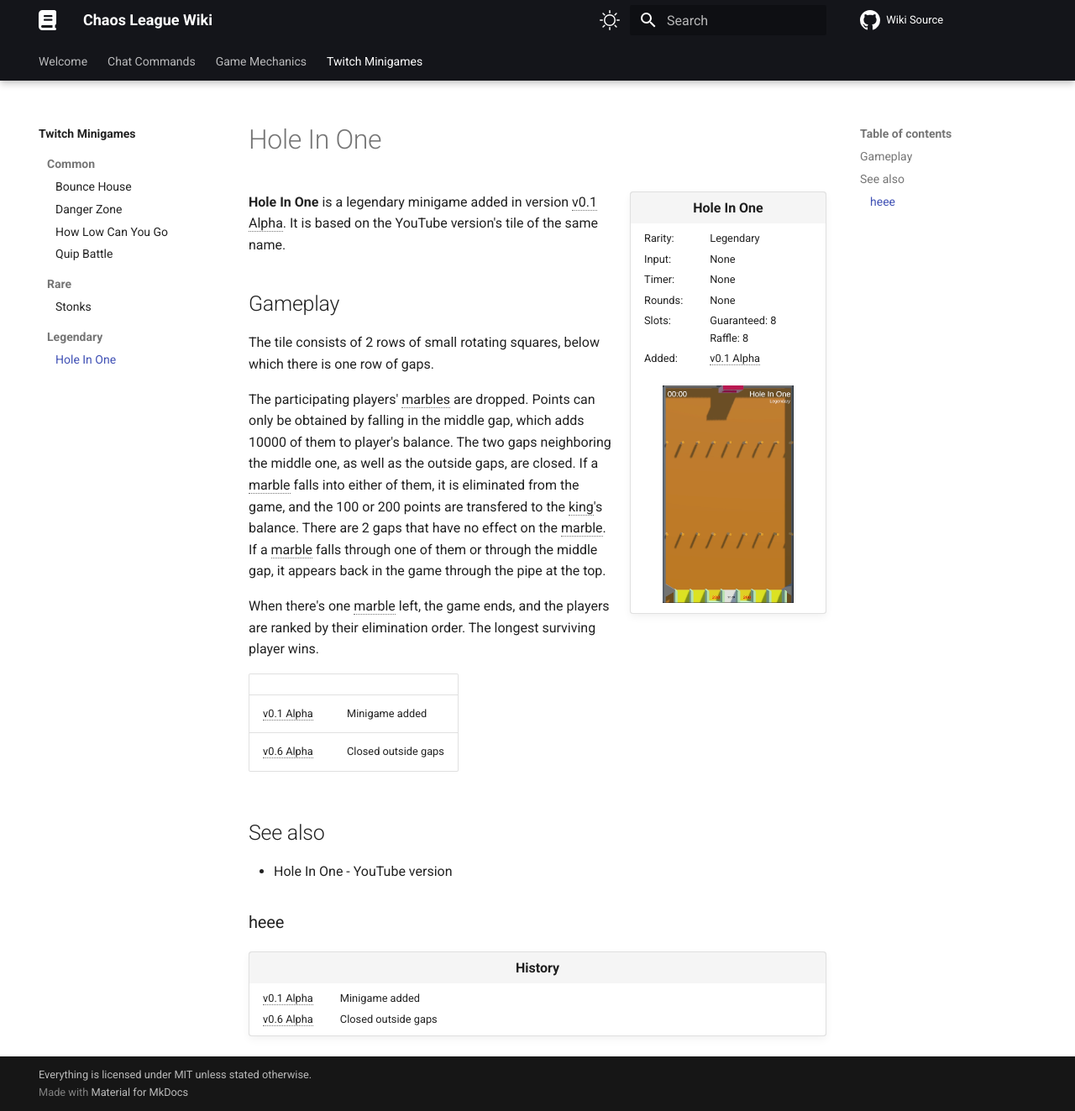
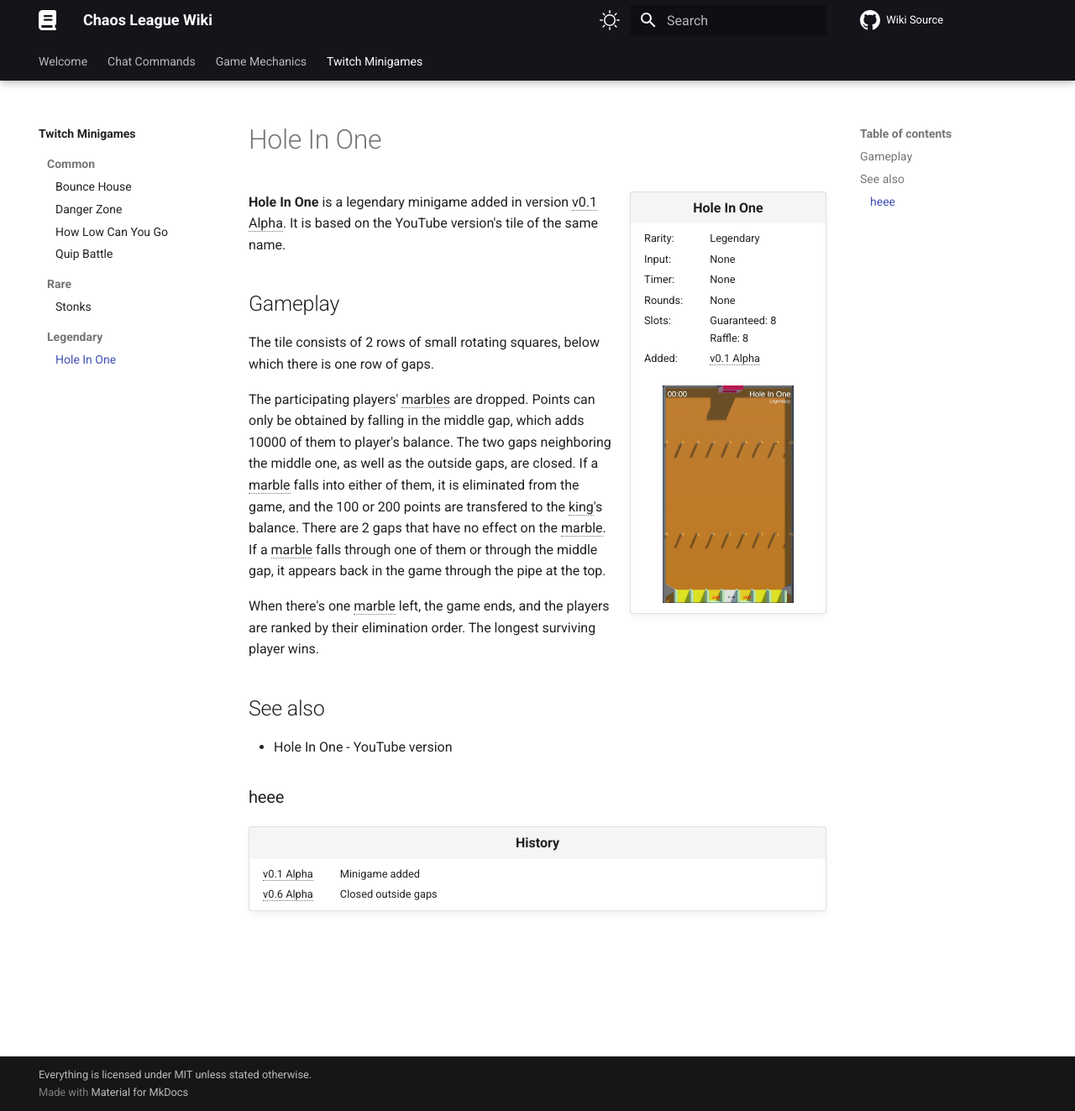
Before and after one commit to chaosleaguewiki/chaosleaguewiki.github.io, an MkDocs documentation site: the page built from docs/twitch-minigames/legendary/hole-in-one.md, in a window 1280 px wide and 1323 px high. Shown: the whole window at 84% size. Built offline with MkDocs 1.6.1 and Material for MkDocs 9.7.7, drawn with Linux system fonts in a browser that asks for light colours; comment, search, counter and statistics services are not loaded.

Commit message:
Remove table from debugging... Whoops

```diff
--- a/docs/twitch-minigames/legendary/hole-in-one.md
+++ b/docs/twitch-minigames/legendary/hole-in-one.md
@@ -25,13 +25,6 @@
 
 When there's one marble left, the game ends, and the players are ranked by their elimination order. The longest surviving player wins.
 
-
-
-|            |                |
-|------------|----------------|
-| v0.1 Alpha | Minigame added |
-| v0.6 Alpha | Closed outside gaps |
-
 ## See also
 - Hole In One - YouTube version
 
```
